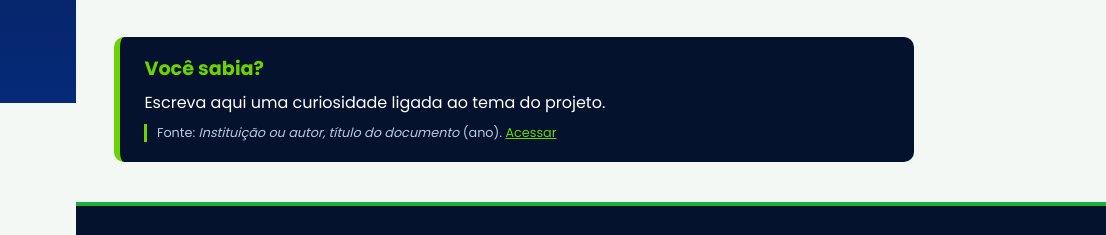
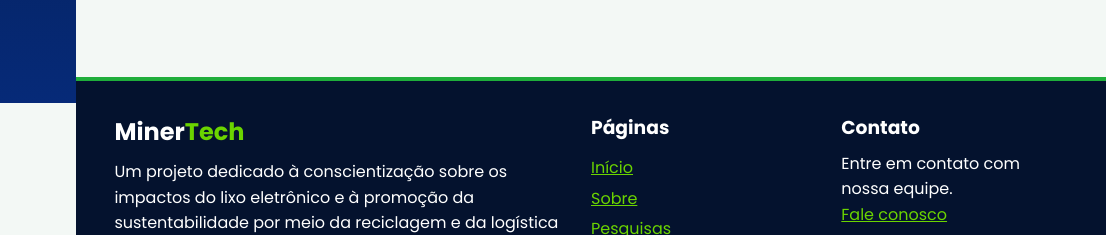
Before and after one commit to arthurshibukawa-sudo/Trabalho_4BIM_Geografia, a plain HTML site: page sobre.html in a window 1280 px wide. Shown: the part 697-932 px from the top of the page, 174-1280 px from the left. Drawn offline with Linux system fonts and the light colour scheme.

Commit message:
Update sobre.html

```diff
--- a/sobre.html
+++ b/sobre.html
@@ -65,12 +65,6 @@
             <article class="integrante"><figure><img src="imagens/integrante-2.jpg" alt="Foto do luis" width="120" height="120"><figcaption><h3>Luis Carlos</h3><p>pesquisador</p></figcaption></figure></article>
         </div>
     </section>
-
-    <aside class="curiosidade">
-        <h2>Você sabia?</h2>
-        <p>Escreva aqui uma curiosidade ligada ao tema do projeto.</p>
-        <small class="fonte">Fonte: <cite>Instituição ou autor, título do documento</cite> (ano). <a href="#" target="_blank" rel="noopener">Acessar</a></small>
-    </aside>
 </main>
 
 <footer class="rodape">
```
